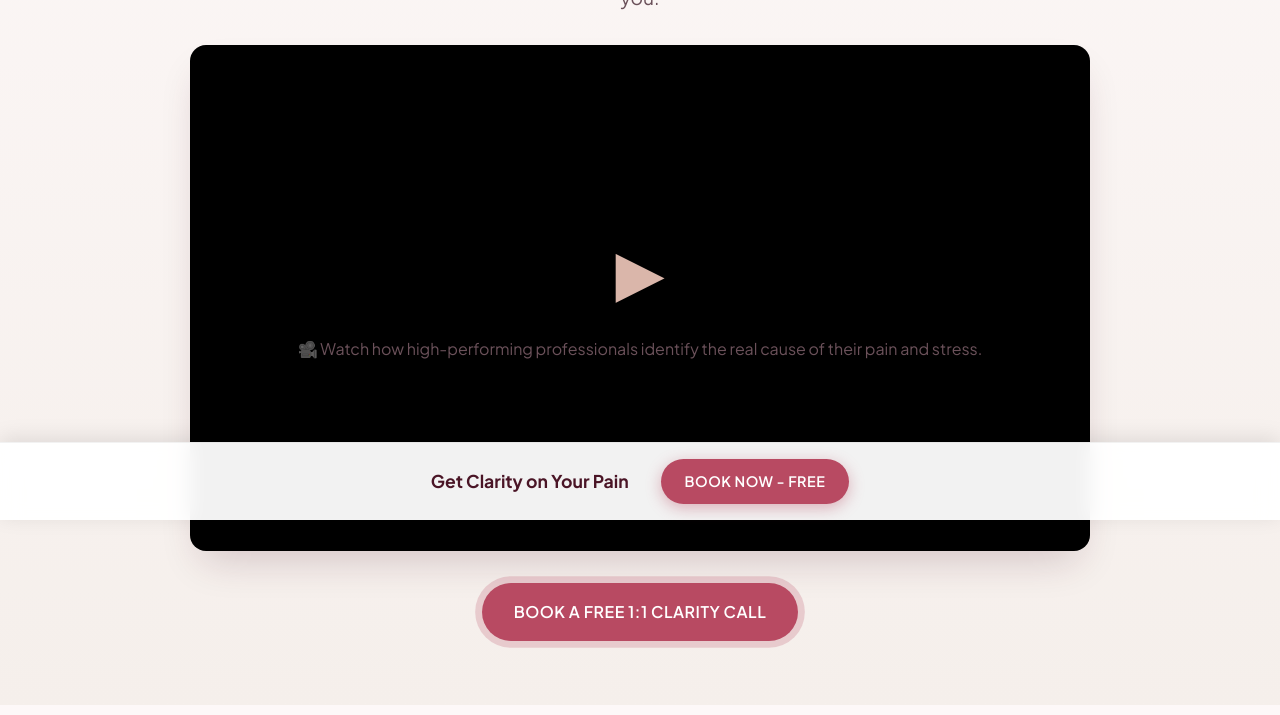
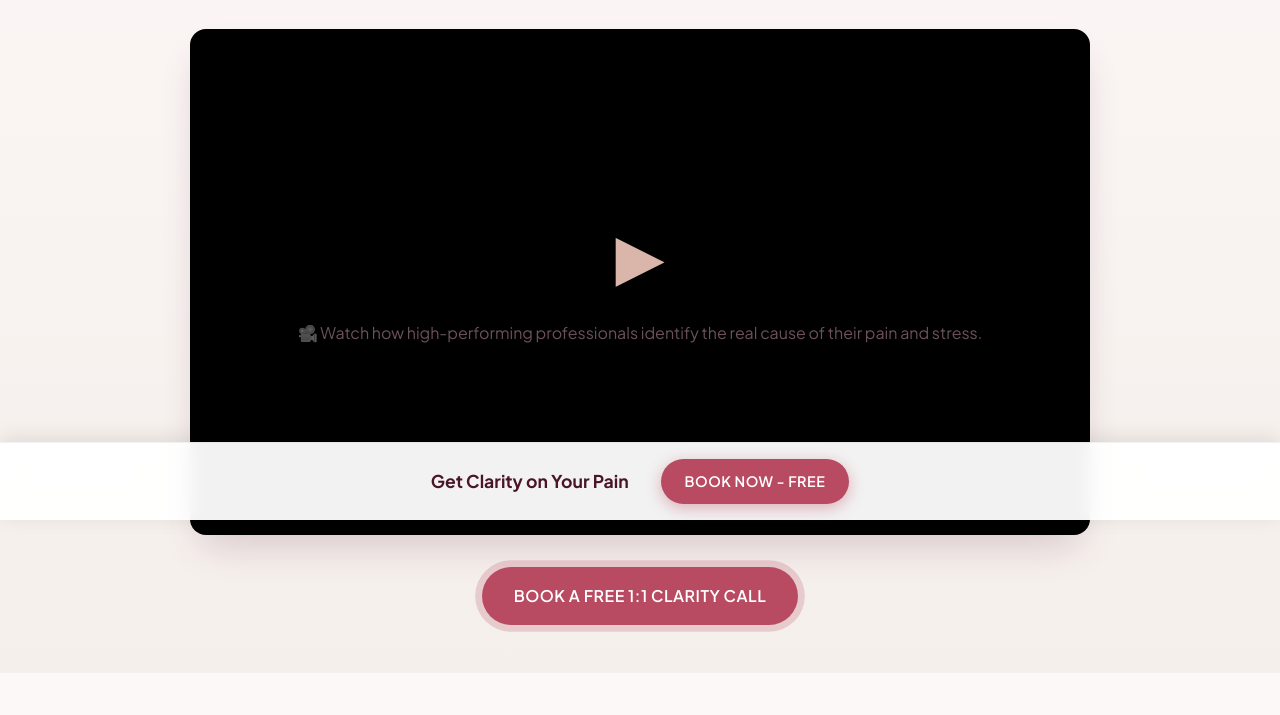
Before and after one commit to ryucraftz/rashmi-landing-page, a plain HTML site: page index.html in a window 1280 px wide. Shown: the part 380-1095 px from the top of the page. Drawn offline with nearby package versions, Linux system fonts and the light colour scheme; a web font is replaced by a local one.

Commit message:
style: reduce hero section padding

```diff
--- a/style.css
+++ b/style.css
@@ -244,7 +244,7 @@ a {
 
 .hero-section {
     background: linear-gradient(180deg, #FDF8F8 0%, #F5EFEB 100%);
-    padding: 3rem 0 4rem;
+    padding: 2rem 0 3rem;
     position: relative;
     overflow: hidden;
     text-align: center;
```
